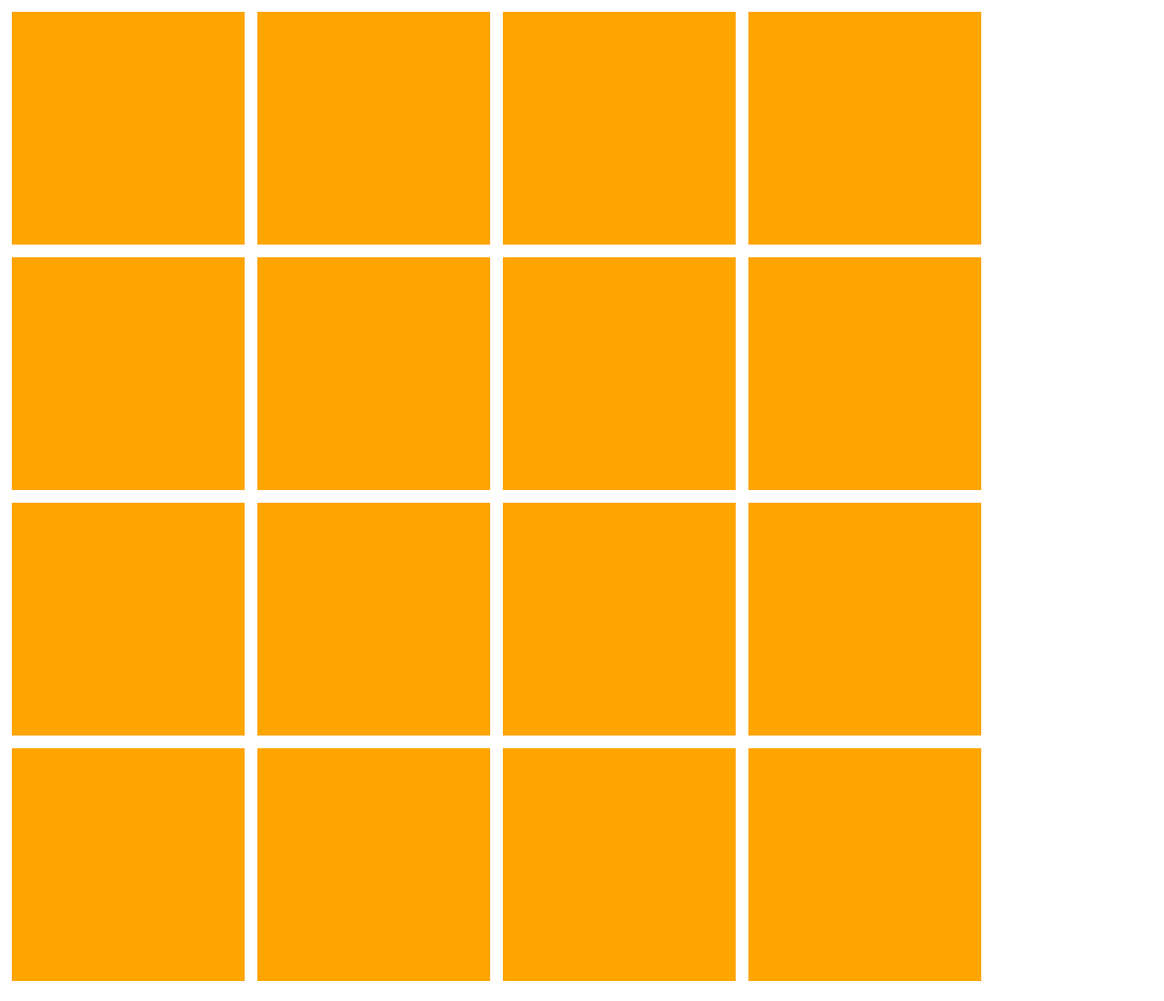
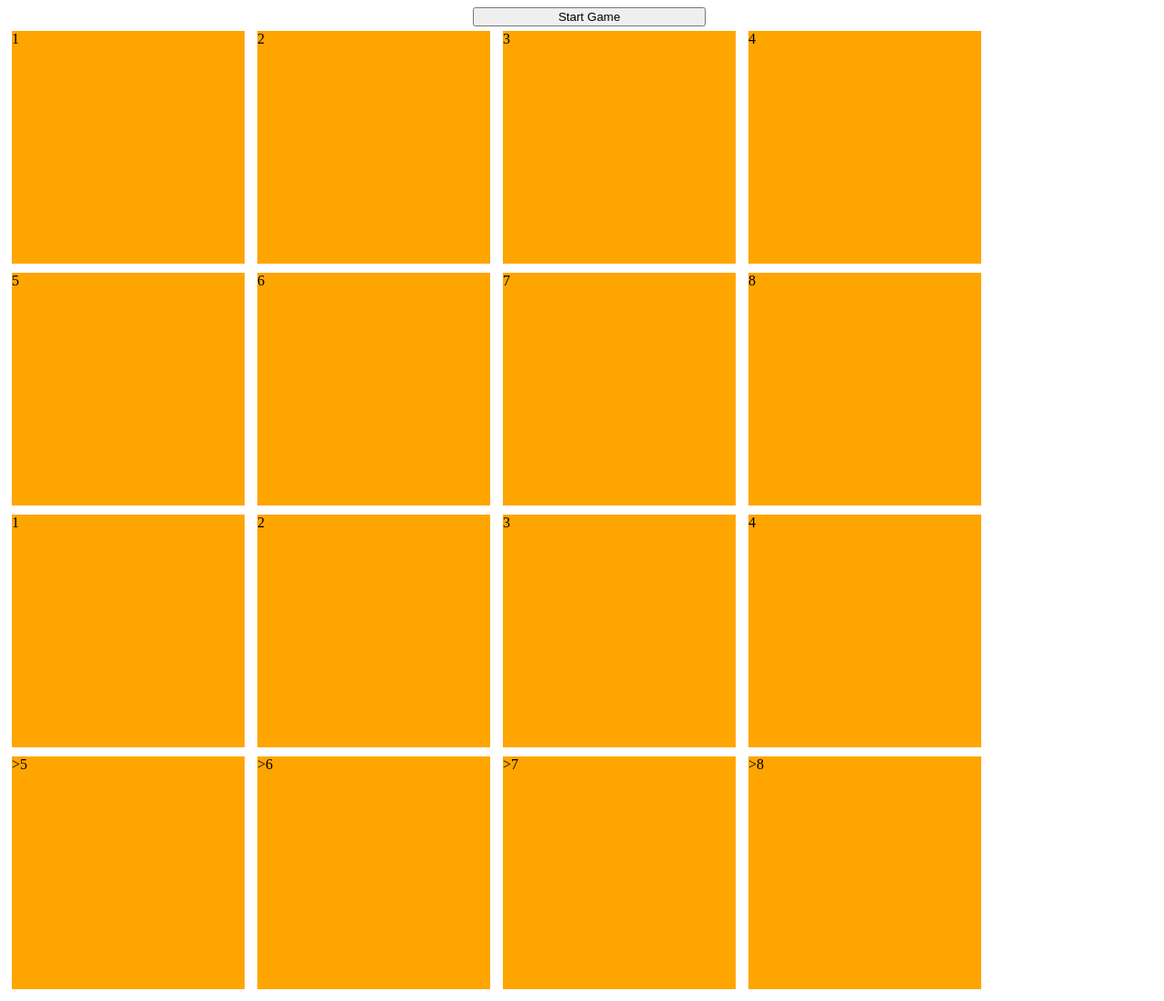
Before and after one commit to blazejpascal/memory, a plain HTML site: page helper/index.htm in a window 1280 px wide. Shown: the whole page at 91% size. Drawn offline with Linux system fonts and the light colour scheme.

Commit message:
some code

```diff
--- a/helper/index.htm
+++ b/helper/index.htm
@@ -16,32 +16,33 @@
 	</head>
 
 	<body>
-		  <div id="container"></div>
+		<button class = "startGame"> Start Game </button>
+		  <div id = "container"></div>
 		      <div class="row">
-			            <div class="tile"></div>
-				          <div class="tile"></div>
-					        <div class="tile"></div>
-						      <div class="tile"></div>
+			            <div class="tile" id= "0">1</div>
+				          <div class="tile" id= "1">2</div>
+					        <div class="tile" id= "2">3</div>
+						      <div class="tile" id= "3">4</div>
 						          </div>
 							      <div class="row">
-								            <div class="tile"></div>
-									          <div class="tile"></div>
-										        <div class="tile"></div>
-											      <div class="tile"></div>
+								            <div class="tile" id= "4">5</div>
+									          <div class="tile" id= "5">6</div>
+										        <div class="tile" id= "6">7</div>
+											      <div class="tile" id= "7">8</div>
 											          </div>
 												      <div class="row">
-													            <div class="tile"></div>
-														          <div class="tile"></div>
-															        <div class="tile"></div>
-																      <div class="tile"></div>
+													            <div class="tile" id= "8">1</div>
+														          <div class="tile" id= "9">2</div>
+															        <div class="tile" id= "10">3</div>
+																      <div class="tile" id= "11">4</div>
 																          </div>
 																	      <div class="row">
-																		            <div class="tile"></div>
-																			          <div class="tile"></div>
-																				        <div class="tile"></div>
-																					      <div class="tile"></div>
+																		            <div class="tile" id= "12">>5</div>
+																			          <div class="tile" id= "13">>6</div>
+																				        <div class="tile" id= "14">>7</div>
+																					      <div class="tile" id= "15">>8</div>
 																					          </div>
-																						    <script src="jquery.js"></script>
-																						      <script src="script.js"></script>
+																							    <script src="jquery.js"></script>
+																						      <script src="scripts2.js"></script>
 	</body>
 </html>
--- a/helper/script.js
+++ b/helper/script.js
@@ -1,4 +1,5 @@
 var cardsSelected = 0;
+var pairs = 0;
 $(document).ready(function() {
 		var cardHandler = function (event){
 					if (cardsSelected >= 2) {
@@ -7,6 +8,7 @@ $(document).ready(function() {
 								}
 			    	$(event.target).css("background-color", "red");
 			    	cardsSelected += 1;
+							if (cardsSelected >=2) {}
 			    };
 	    $(".tile").on("click", cardHandler);
 });
--- /dev/null
+++ b/helper/scripts2.js
@@ -0,0 +1,45 @@
+/*$(document).ready(function() {
+		var tasowanko = function() {
+    var parent = $(".row");
+    var divs = parent.children();
+		console.log(divs.length);
+    while (divs.length) {
+			        parent.append(divs.splice(Math.floor(Math.random() * divs.length), 1)[0]);
+    }
+    /*  var showText = function(){
+        console.log("dawaj");
+      };
+      $(".startGame").on('click', tasowanko);
+
+}});*/
+class Card {
+	constructor(id, ifClick, hide) {
+	this.id = id;
+	this.ifClick = ifClick;
+	this.hide = hide;
+	}
+}
+class Deck extends Card {
+	constructor(set, id) {
+		super(set);
+		this.set = [set];
+		}
+ addCard() {
+		for(i=0; i<=set.lenght; i++) {
+			newDeck.push(id);
+			console.log(newDeck[i]);
+}}
+var divLenght = $(".tile");
+console.log(divLenght.length);
+
+
+function gameStart(){
+	var newDeck = new Deck([]);
+	var firstCard = new Card(0 , true, true);
+	var secondCard = new Card(1 , true, true);
+	var thirdCard = new Card(2 , true, true);
+	var fourthCard = new Card(3 , true, true);
+
+		}
+}
+gameStart();
--- a/helper/style.css
+++ b/helper/style.css
@@ -1,5 +1,5 @@
 ner {
-		margin-left: 10vw;
+		margin-left: 15vw;
 			margin-right: 10vw;
 				width: 80vw;
 			}
@@ -13,3 +13,8 @@ ner {
 									margin: 5px;
 										background-color: orange;
 									}
+	.startGame {
+		margin-left: 40vw;
+			margin-right: 40vw;
+				width: 20vw;
+	}
```
Also changed, not shown: helper/images/title 5.png (added), helper/images/title 7.png (added), helper/images/title 8.png (added), helper/images/title1.png (added), helper/images/title2.png (added), helper/images/title3.png (added), helper/images/title4.png (added), helper/images/title6.png (added).
